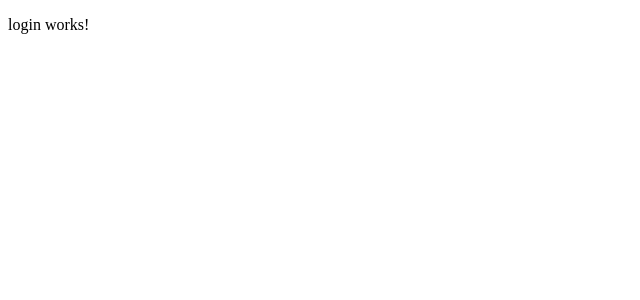
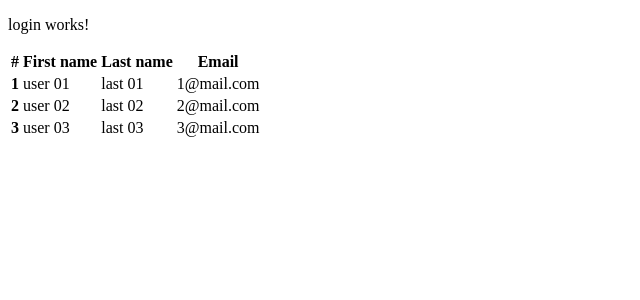
Before and after one commit to feiiydu/angular, an Angular app: page / in a window 1280 px wide. Shown: the top 300 px of the page, without its empty margins (0-640 px from the left). Built offline with nearby package versions, Linux system fonts and the light colour scheme.

Commit message:
add component user ,ngFor,

```diff
--- a/src/app/app.module.ts
+++ b/src/app/app.module.ts
@@ -5,11 +5,13 @@
 import { AppRoutingModule } from './app-routing.module';
 import { AppComponent } from './app.component';
 import { LoginComponent } from './login/login.component';
+import { UserComponent } from './user/user.component';
 
 @NgModule({
   declarations: [
     AppComponent,
-    LoginComponent
+    LoginComponent,
+    UserComponent
   ],
   imports: [
     BrowserModule,
--- a/src/app/login/login.component.html
+++ b/src/app/login/login.component.html
@@ -1 +1,23 @@
 <p>login works!</p>
+
+
+
+<table class="table">
+    <thead>
+        <tr>
+            <th scope="col">#</th>
+            <th scope="col">First name</th>
+            <th scope="col">Last name</th>
+            <th scope="col">Email</th>
+
+        </tr>
+    </thead>
+    <tbody>
+        <tr *ngFor="let u of users">
+            <th scope="row">{{u.id}} </th>
+            <td>{{u.firstName}} </td>
+            <td>{{u.lastName}} </td>
+            <td>{{u.email}} </td>
+        </tr>
+    </tbody>
+</table>
--- a/src/app/login/login.component.ts
+++ b/src/app/login/login.component.ts
@@ -1,4 +1,5 @@
 import { Component, OnInit } from '@angular/core';
+import { User } from '../models/user';
 
 @Component({
   selector: 'app-login',
@@ -6,10 +7,21 @@
   styleUrls: ['./login.component.css']
 })
 export class LoginComponent implements OnInit {
+  users: User[] = [];
 
-  constructor() { }
+  constructor() {
+
+  }
+  setData(user: User): void {
+
+  }
 
   ngOnInit(): void {
+    this.users = [
+      new User(1, "user 01", "last 01", "1@mail.com"),
+      new User(2, "user 02", "last 02", "2@mail.com"),
+      new User(3, "user 03", "last 03", "3@mail.com"),
+    ]
   }
 
 }
--- /dev/null
+++ b/src/app/models/user.ts
@@ -0,0 +1,4 @@
+export class User {
+    constructor(public id: number, public firstName: string, public lastName: string, public email: string) {
+    }
+}
--- /dev/null
+++ b/src/app/user/user.component.html
@@ -0,0 +1 @@
+<p>user works!</p>
--- /dev/null
+++ b/src/app/user/user.component.ts
@@ -0,0 +1,15 @@
+import { Component, OnInit } from '@angular/core';
+
+@Component({
+  selector: 'app-user',
+  templateUrl: './user.component.html',
+  styleUrls: ['./user.component.css']
+})
+export class UserComponent implements OnInit {
+
+  constructor() { }
+
+  ngOnInit(): void {
+  }
+
+}
```
Also changed, not shown: src/app/user/user.component.css (added), 2 other files (tests, documents, lock files or other folders).
